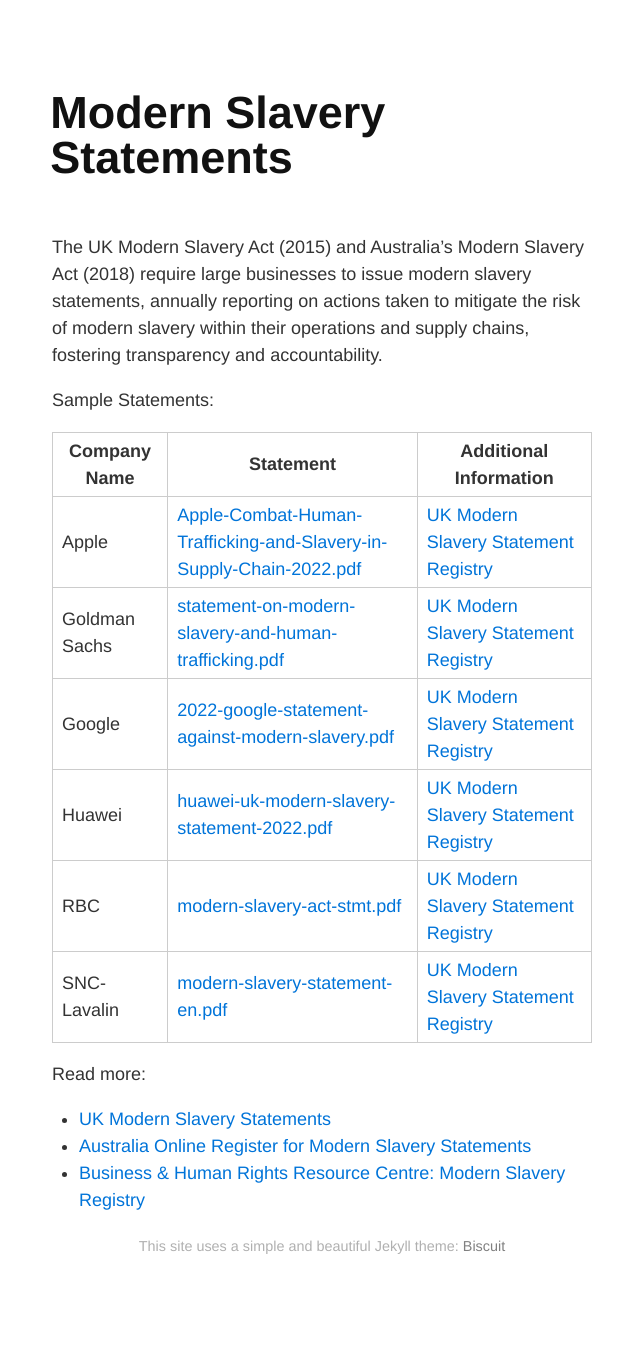
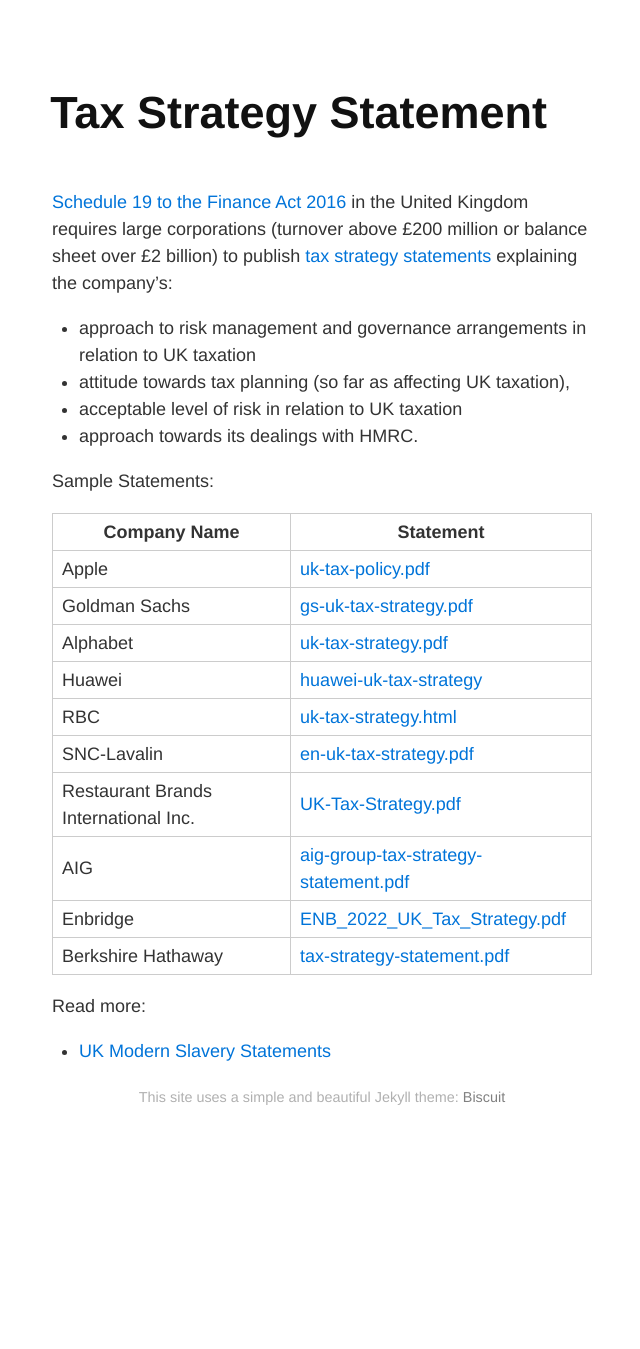
Before and after one commit to RamVasuthevan/TaxStrategyStatement, a Jekyll site: the page built from website/index.md, in a window 1280 px wide. Shown: the whole page, without its empty margins (318-958 px from the left). Built offline with Jekyll 4.4.1, drawn with Linux system fonts in a browser that asks for light colours; after the commit the page ends 1200 px from its top, so only the background shows below that.

Commit message:
Convert ModernSlaveryStatements to TaxStrategyStatement

```diff
--- a/website/_config.yml
+++ b/website/_config.yml
@@ -1,9 +1,9 @@
 # Site settings
-title: Modern Slavery Statements
-tag_text: modern slavery statements
-description: Biscuit is a single-page responsive Jekyll theme. This is the most simple and still-good-looking Jekyll theme that you can find.
+title: Tax Strategy Statement
+tag_text: Tax Strategy Statement
+description: ""
 baseurl: ""
-url: "https://modernslaverystatements.com"
+url: "http://taxstrategystatement.com/"
 
 plugins:
   - jekyll-seo-tag
--- a/website/_data/modern_slavery_statements.csv
+++ /dev/null
@@ -1,7 +0,0 @@
-Company Name,Statement Name,Statement URL,Additional Information Text,Additional Information URL
-Apple,Apple-Combat-Human-Trafficking-and-Slavery-in-Supply-Chain-2022.pdf,https://www.apple.com/supplier-responsibility/pdf/Apple-Combat-Human-Trafficking-and-Slavery-in-Supply-Chain-2022.pdf,UK Modern Slavery Statement Registry,https://modern-slavery-statement-registry.service.gov.uk/statement-summary/VEDFtD7p/2023
-Goldman Sachs,statement-on-modern-slavery-and-human-trafficking.pdf,https://www.goldmansachs.com/investor-relations/corporate-governance/corporate-governance-documents/statement-on-modern-slavery-and-human-trafficking.pdf,UK Modern Slavery Statement Registry,https://modern-slavery-statement-registry.service.gov.uk/statement-summary/Cq5Z4Mi5/2023
-Google,2022-google-statement-against-modern-slavery.pdf,https://www.gstatic.com/gumdrop/sustainability/2022-google-statement-against-modern-slavery.pdf,UK Modern Slavery Statement Registry,https://modern-slavery-statement-registry.service.gov.uk/statement-summary/MjC5iQkw/2023
-Huawei,huawei-uk-modern-slavery-statement-2022.pdf,https://www-file.huawei.com/-/media/corporate/local-site/uk/pdf/huawei-uk-modern-slavery-statement-2022.pdf,UK Modern Slavery Statement Registry,https://modern-slavery-statement-registry.service.gov.uk/statement-summary/dzC6r5nF/2023
-RBC,modern-slavery-act-stmt.pdf,http://www.rbc.com/community-sustainability/_assets-custom/pdf/modern-slavery-act-stmt.pdf,UK Modern Slavery Statement Registry,https://modern-slavery-statement-registry.service.gov.uk/statement-summary/QZEOkprH/2023
-SNC-Lavalin,modern-slavery-statement-en.pdf,https://www.snclavalin.com/~/media/Files/S/SNC-Lavalin/download-centre/en/policy/modern-slavery-statement-en.pdf,UK Modern Slavery Statement Registry,https://modern-slavery-statement-registry.service.gov.uk/statement-summary/MEVgJr9U/2023
--- /dev/null
+++ b/website/_data/tax_strategy_statement.csv
@@ -0,0 +1,11 @@
+Company Name,Statement Name,Statement URL
+Apple,uk-tax-policy.pdf,https://www.apple.com/legal/more-resources/docs/uk-tax-policy.pdf
+Goldman Sachs,gs-uk-tax-strategy.pdf,https://www.goldmansachs.com/disclosures/gs-uk-tax-strategy.pdf
+Alphabet,uk-tax-strategy.pdf,https://abc.xyz/assets/investor/static/pdf/uk-tax-strategy.pdf
+Huawei,huawei-uk-tax-strategy,https://www.huawei.com/uk/declarations/huawei-uk-tax-strategy
+RBC,uk-tax-strategy.html,https://www.rbc.com/_assets-custom/includes/uk-tax-strategy.html
+SNC-Lavalin,en-uk-tax-strategy.pdf,https://www.snclavalin.com/~/media/Files/S/SNC-Lavalin/documents/governance/en/uk-tax-strategy.pdf
+Restaurant Brands International Inc.,UK-Tax-Strategy.pdf,https://s26.q4cdn.com/317237604/files/doc_downloads/governance/UK-Tax-Strategy.pdf
+AIG,aig-group-tax-strategy-statement.pdf,https://www.aig.co.uk/content/dam/aig/emea/united-kingdom/documents/Report-and-Accounts/aig-group-tax-strategy-statement.pdf
+Enbridge,ENB_2022_UK_Tax_Strategy.pdf,https://www.enbridge.com/-/media/Enb/Documents/Governance/ENB_2022_UK_Tax_Strategy.pdf
+Berkshire Hathaway,tax-strategy-statement.pdf,https://www.bhei.eu/wp-content/uploads/2021/10/tax-strategy-statement.pdf
--- a/website/index.md
+++ b/website/index.md
@@ -2,9 +2,13 @@
 layout: default
 ---
 
-# Modern Slavery Statements
+# Tax Strategy Statement
 
-The UK Modern Slavery Act (2015) and Australia's Modern Slavery Act (2018) require large businesses to issue modern slavery statements, annually reporting on actions taken to mitigate the risk of modern slavery within their operations and supply chains, fostering transparency and accountability.
+[Schedule 19 to the Finance Act 2016](https://www.legislation.gov.uk/ukpga/2016/24/schedule/19) in the United Kingdom requires large corporations (turnover above £200 million or balance sheet over £2 billion) to publish [tax strategy statements](https://www.gov.uk/guidance/large-businesses-publish-your-tax-strategy) explaining the company's:
+- approach to risk management and governance arrangements in relation to UK taxation
+- attitude towards tax planning (so far as affecting UK taxation),
+- acceptable level of risk in relation to UK taxation
+- approach towards its dealings with HMRC.
 
 Sample Statements:
 
@@ -13,15 +17,13 @@
     <tr>
       <th>Company Name</th>
       <th>Statement</th>
-      <th>Additional Information</th>
     </tr>
   </thead>
   <tbody>
-    {% for row in site.data.modern_slavery_statements%}
+    {% for row in site.data.tax_strategy_statement%}
       <tr>
         <td>{{ row["Company Name"] }}</td>
         <td><a href="{{ row["Statement URL"] }}">{{ row["Statement Name"] }}</a></td>
-        <td><a href="{{ row["Additional Information URL"] }}">{{ row["Additional Information Text"] }}</a></td>
       </tr>
     {% endfor %}
   </tbody>
@@ -29,5 +31,3 @@
 
 Read more:
 - [UK Modern Slavery Statements](https://modern-slavery-statement-registry.service.gov.uk/)
-- [Australia Online Register for Modern Slavery Statements](https://modernslaveryregister.gov.au/)
-- [Business & Human Rights Resource Centre: Modern Slavery Registry](https://www.business-humanrights.org/en/from-us/modern-slavery-statements/)
```
Also changed, not shown: README.md, website/Gemfile.lock.
